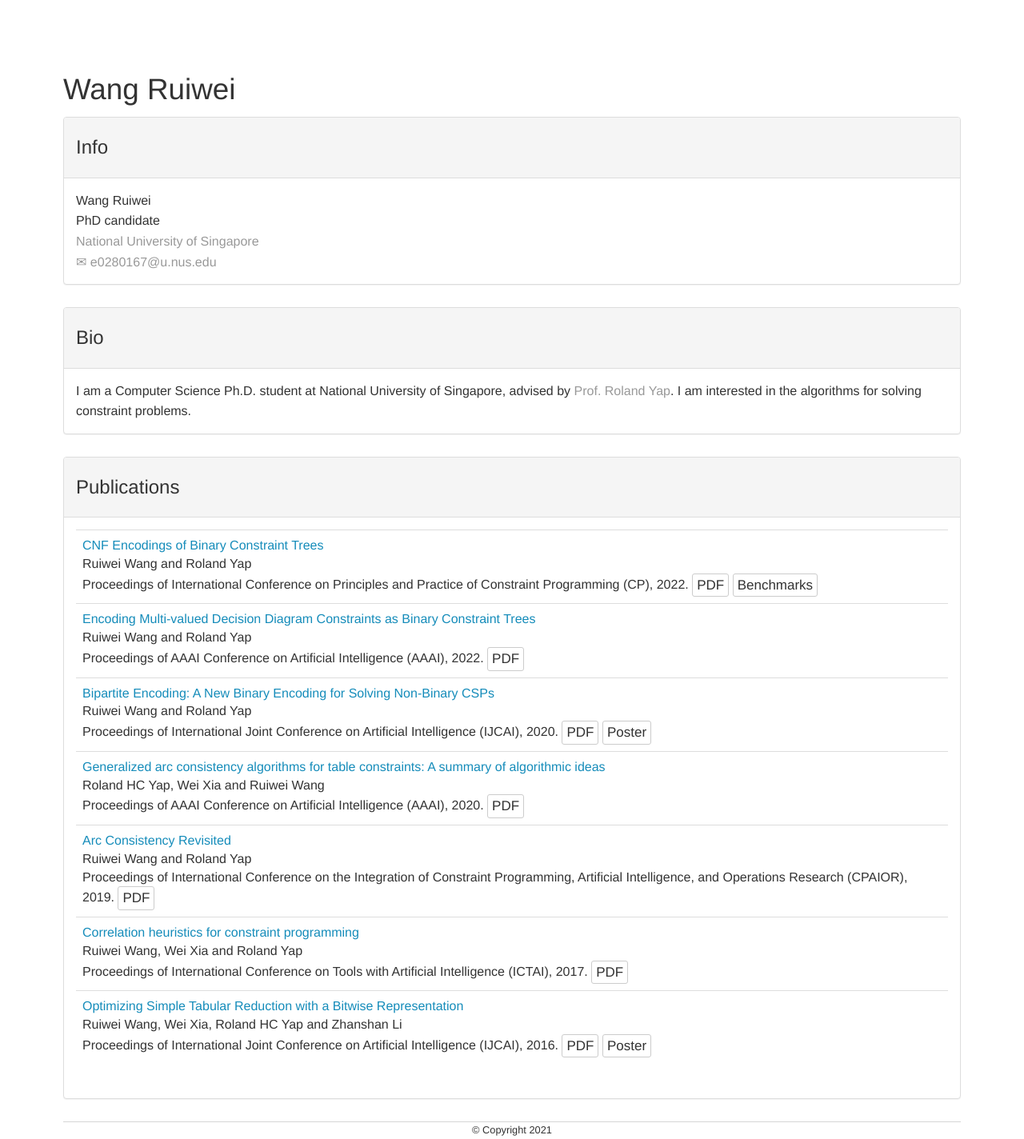
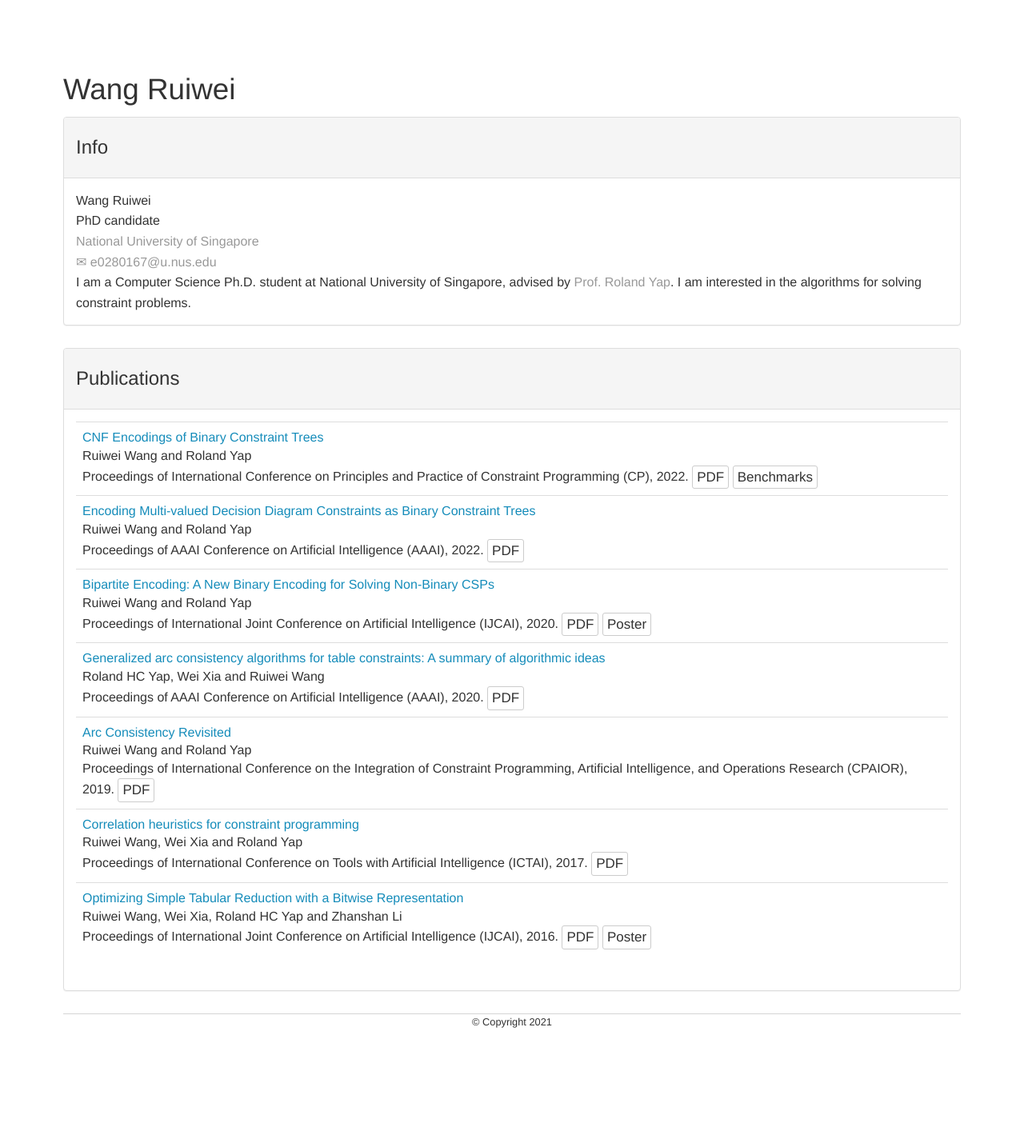
Before and after one commit to WangRuiwei/WangRuiwei.github.io, a Jekyll site: the page built from index.html, in a window 1280 px wide. Shown: the whole page at 80% size. Built offline with Jekyll 4.4.1, drawn with Linux system fonts in a browser that asks for light colours; after the commit the page ends 1288 px from its top, so only the background shows below that.

Commit message:
Update index.html

```diff
--- a/index.html
+++ b/index.html
@@ -15,19 +15,9 @@
 Wang Ruiwei<br>
 PhD candidate <br>
 <a href="http://nus.edu.sg">National University of Singapore</a><br>
-<a href="mailto:e0280167@u.nus.edu"><span class="s2"> <span>&#9993;</span> e0280167@u.nus.edu</span></a>
-</div>
-</div>
-
-<div class="panel panel-default">
-<div class="panel-heading">
-<h5> Bio </h5>
-</div>
-<div class="panel-body">
-<div class="researchInt">
+<a href="mailto:e0280167@u.nus.edu"><span class="s2"> <span>&#9993;</span> e0280167@u.nus.edu</span></a><br>
 I am a Computer Science Ph.D. student at National University of Singapore, advised by <a href="http://www.comp.nus.edu.sg/~ryap/"><span class="s2">Prof. Roland Yap</span></a>.
 I am interested in the algorithms for solving constraint problems.
-</div>
 </div>
 </div>
 
```
